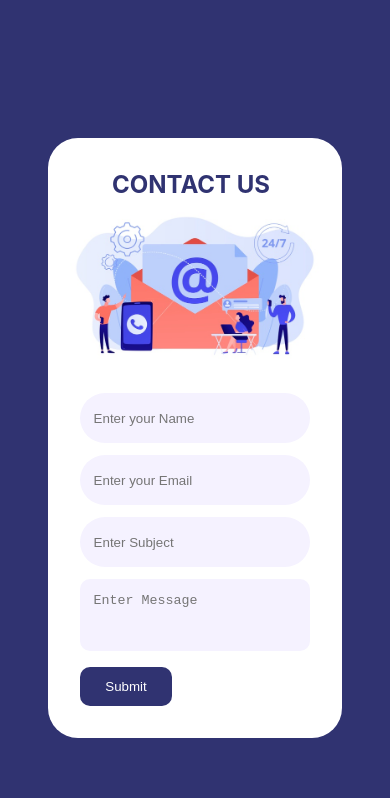
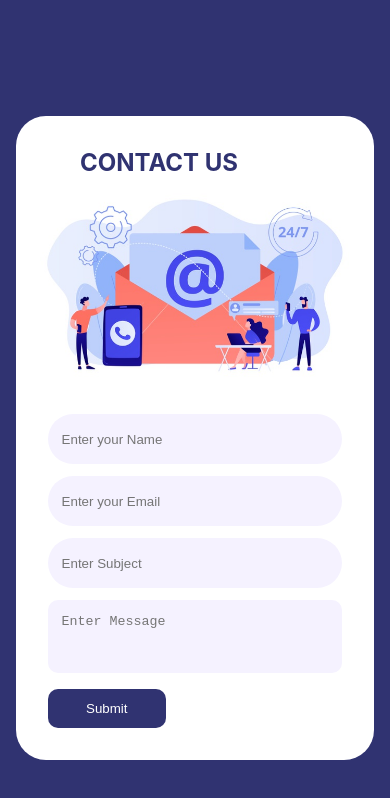
Before and after one commit to rammyblog/enquiry-form, a React (Create React App) app in the folder frontend/: page / in a window 390 px wide. Shown: the top 798 px of the page. Built offline with nearby package versions, Linux system fonts and the light colour scheme.

Commit message:
Fixed padding issues on mobile

```diff
--- a/frontend/src/App.css
+++ b/frontend/src/App.css
@@ -26,7 +26,7 @@
 
 @media (max-width: 790px) {
   .app {
-    padding: 3rem;
+    padding: 3rem 1rem;
   }
   .contact-container {
     flex-direction: column;
```
